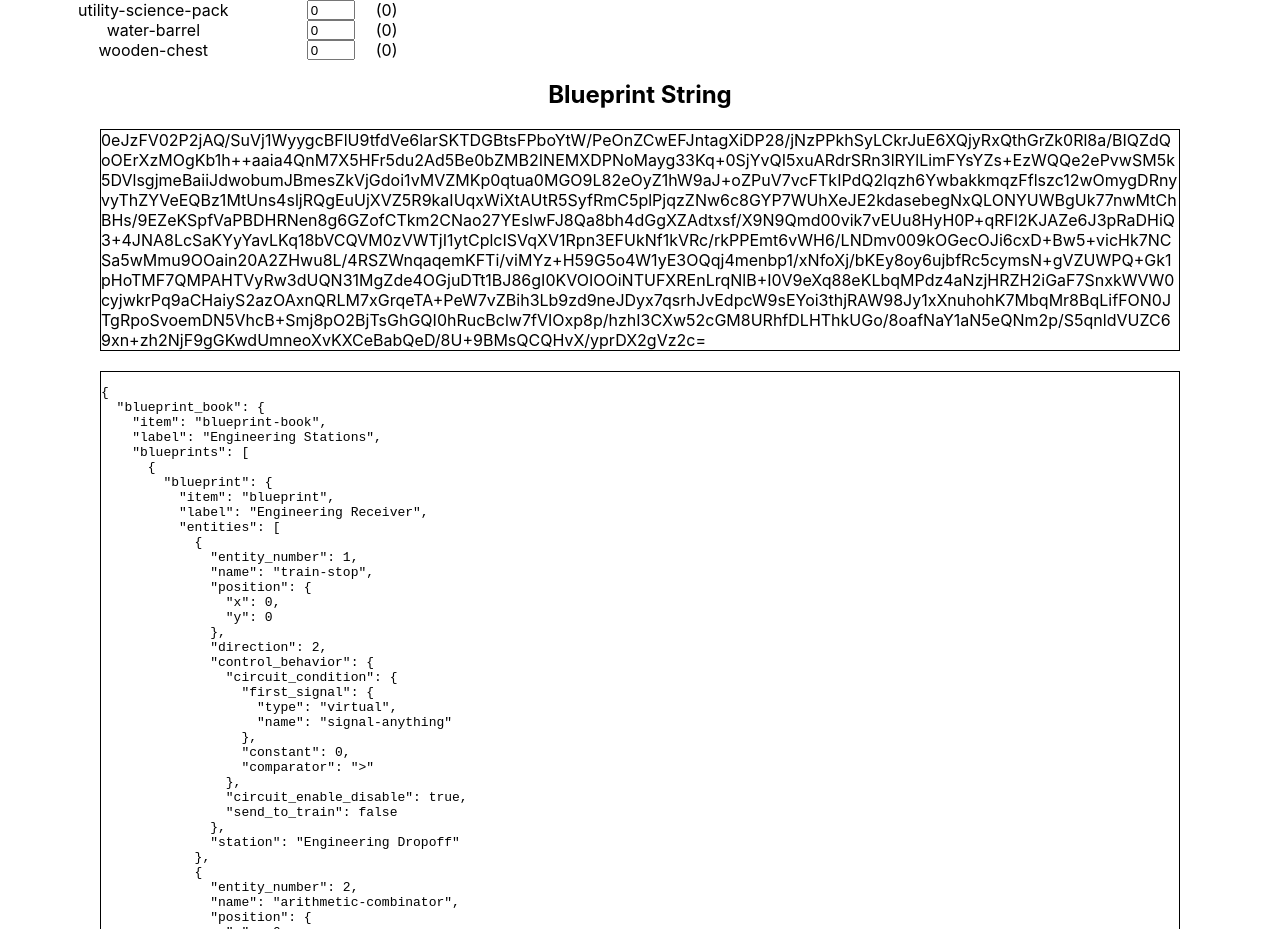
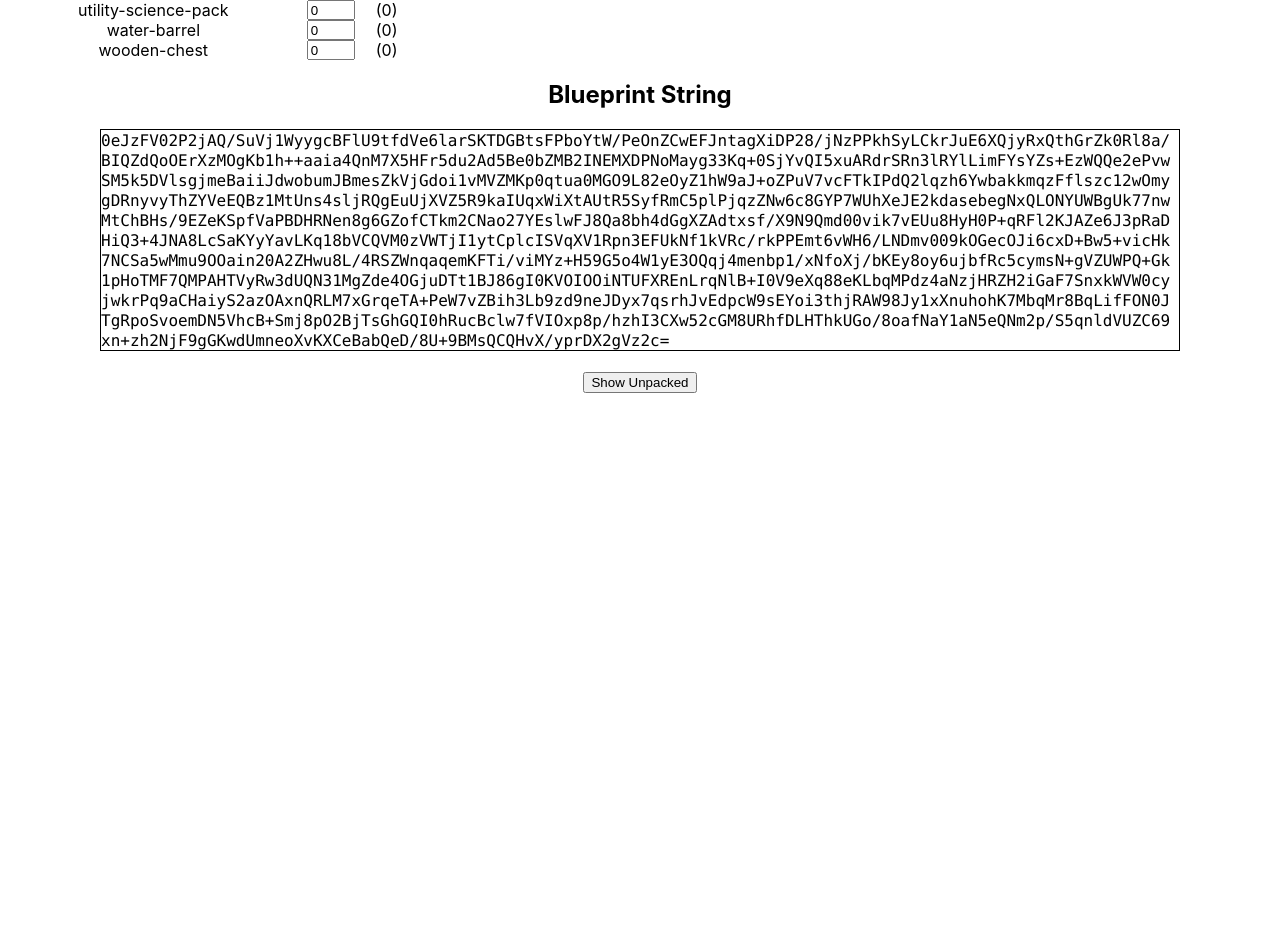
Before and after one commit to uraniumanchor/factorio-engineering-train, a React (Create React App) app: page / in a window 1280 px wide. Shown: the part 3720-4649 px from the top of the page. After the commit the page ends 4113 px from the top, so only its background shows below. Built offline with nearby package versions, Linux system fonts and the light colour scheme.

Commit message:
add toggle to show unpacked blueprint

```diff
--- a/src/views/BlueprintString.tsx
+++ b/src/views/BlueprintString.tsx
@@ -1,6 +1,6 @@
 import { useSelector } from 'react-redux';
 import { StoreState } from '../store/Store';
-import React, { useMemo } from 'react';
+import React, { useMemo, useState } from 'react';
 import { Blueprint, BlueprintBook, Entity, Schedule } from '../types/Interfaces';
 import pako from 'pako';
 import StackData from '../data/stacks.json';
@@ -85,6 +85,7 @@ const twoInserterMap = [-3.5, -0.5];
 const twoChestMap = [-4.5, 0.5];
 
 export function BlueprintString() {
+  const [showUnpacked, setShowUnpacked] = useState(false);
   const { fluids, stacks, other } = useSelector((state: StoreState) => state);
   const activeStacks = useMemo(() => Object.entries(stacks).filter(([_, v]) => v), [stacks]);
   const activeFluids = useMemo(() => Object.entries(fluids).filter(([_, v]) => v), [fluids]);
@@ -693,11 +694,16 @@ export function BlueprintString() {
     <div>
       <h2>Blueprint String</h2>
       <div style={{ border: '1px solid black', wordBreak: 'break-all', textAlign: 'left', margin: '0 100px 20px' }}>
-        {bookstring}
+        <code>{bookstring}</code>
       </div>
-      <div style={{ border: '1px solid black', wordBreak: 'break-all', textAlign: 'left', margin: '0 100px 20px' }}>
-        <pre>{JSON.stringify({ blueprint_book: book }, null, 2)}</pre>
-      </div>
+      <button onClick={() => setShowUnpacked((showUnpacked) => !showUnpacked)}>
+        {showUnpacked ? 'Hide' : 'Show'} Unpacked
+      </button>
+      {showUnpacked && (
+        <div style={{ border: '1px solid black', wordBreak: 'break-all', textAlign: 'left', margin: '0 100px 20px' }}>
+          <pre>{JSON.stringify({ blueprint_book: book }, null, 2)}</pre>
+        </div>
+      )}
     </div>
   );
 }
```
